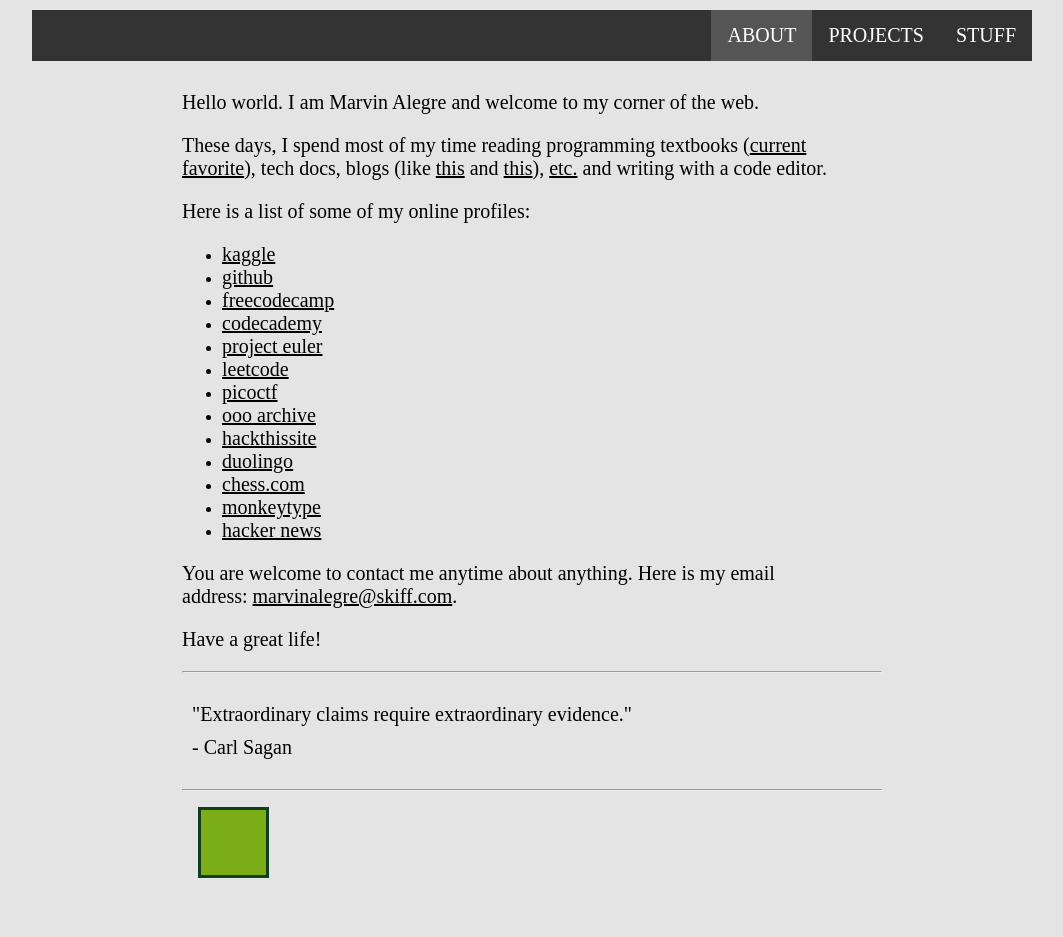
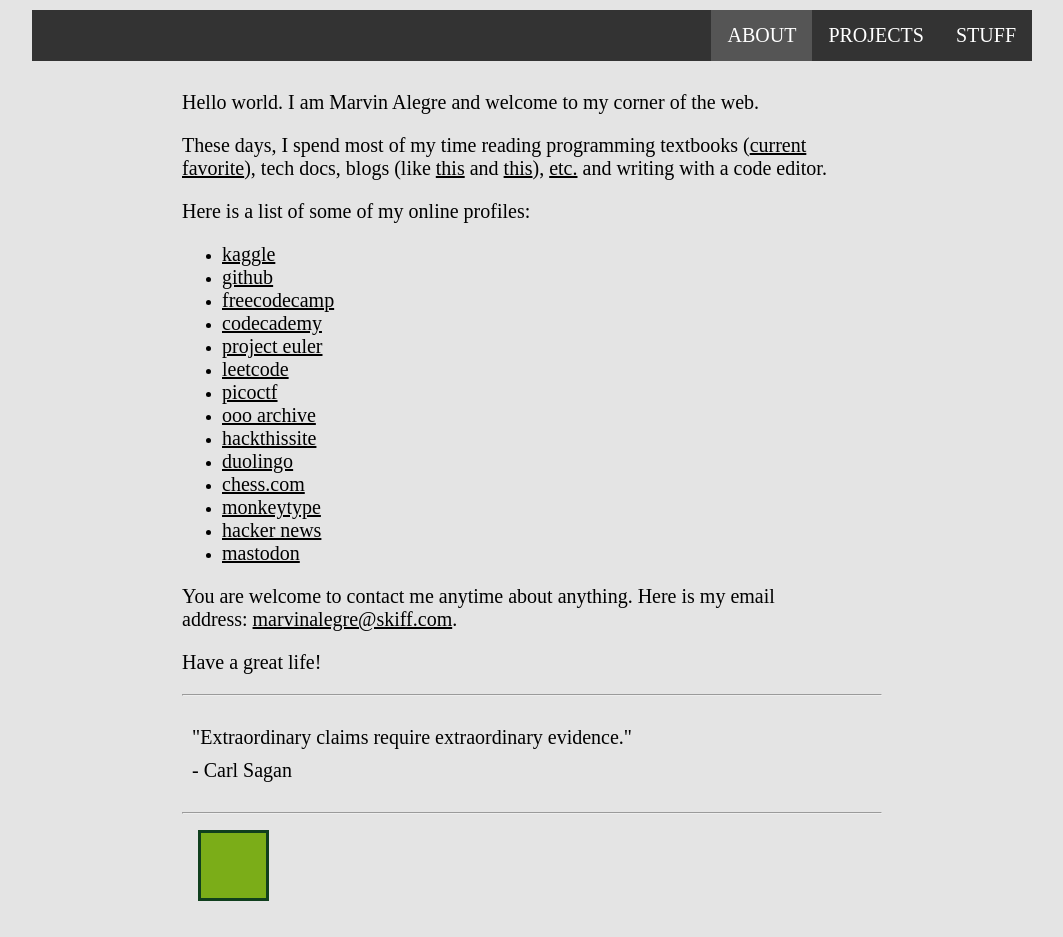
Before and after one commit to marvinalegre/marvinalegre.github.io, a website: page docs/index.html in a window 1280 px wide. Shown: the whole page, without its empty margins (108-1171 px from the left). Before the commit the page ends 914 px from the top, so only its background shows below. Drawn offline with Linux system fonts and the light colour scheme.

Commit message:
change mastodon tag to anchor

```diff
--- a/docs/index.html
+++ b/docs/index.html
@@ -7,7 +7,6 @@
   <meta name="viewport" content="width=device-width, initial-scale=1.0">
   <link rel="stylesheet" href="public/style.css">
   <script src="https://kit.fontawesome.com/e7209d63e4.js" crossorigin="anonymous"></script>
-  <link rel="me" href="https://mastodon.social/@marvinalegre"></link>
 </head>
 
 <body>
@@ -47,6 +46,7 @@
       <li><a href="https://www.chess.com/member/marvinalegre" target="_blank">chess.com</a></li>
       <li><a href="https://monkeytype.com/profile/marvinalegre" target="_blank">monkeytype</a></li>
       <li><a href="https://news.ycombinator.com/user?id=marvinalegre" target="_blank">hacker news</a></li>
+      <li><a href="https://mastodon.social/@marvinalegre" rel="me">mastodon</a></li>
     </ul>
 
     <p>You are welcome to contact me anytime about anything. Here is my email address: <a
```
